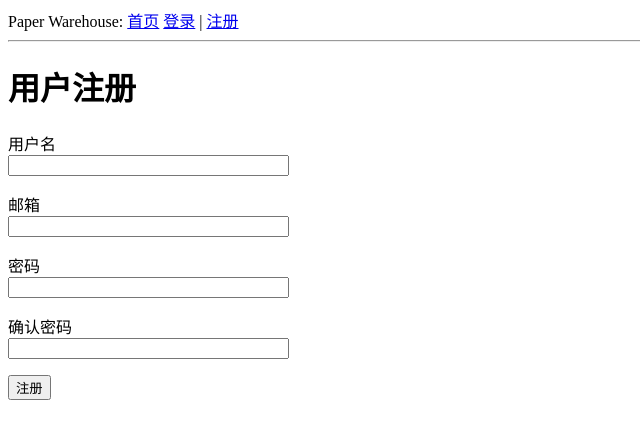
After one commit to Sunlight-zero/Flask-learning, a Flask app: page /resigter in a window 1280 px wide. The commit adds this page. Shown: the top 439 px of the page, without its empty margins (0-640 px from the left). Run offline with Flask 2, Linux system fonts and the light colour scheme.

Commit message:
Add the function of register

```diff
--- a/app/forms.py
+++ b/app/forms.py
@@ -1,9 +1,32 @@
 from flask_wtf import FlaskForm
 from wtforms import StringField, PasswordField, BooleanField, SubmitField
-from wtforms.validators import DataRequired
+from wtforms.validators import ValidationError, DataRequired, Email, EqualTo
+from app.models import User
 
 class LoginForm(FlaskForm):
     username = StringField('用户名', validators=[DataRequired('请输入用户名')])
     password = PasswordField('密码', validators=[DataRequired('请输入密码')])
     remember_me = BooleanField('保持登录状态')
     submit = SubmitField('登录')
+
+class RegisrationForm(FlaskForm):
+    username = StringField('用户名', validators=[DataRequired('请输入您的用户名')])
+    email = StringField('邮箱', validators=[
+        DataRequired('请输入您的邮箱'),
+        Email('请使用正确格式的邮箱')
+    ])
+    password = PasswordField('密码', validators=[DataRequired('请输入您的密码')])
+    repeat_password = PasswordField('确认密码', validators=[
+        DataRequired('请再次确认密码'),
+        EqualTo('password', message='两次密码不一致，请重新检查您的密码')])
+    submit = SubmitField('注册')
+
+    def validate_username(self, username):
+        user = User.query.filter_by(username=username.data).first()
+        if user is not None:
+            raise ValidationError('该用户名已被注册，请换一个用户名')
+
+    def validate_email(self, email):
+        email = User.query.filter_by(email=email.data).first()
+        if email is not None:
+            raise ValidationError('该邮箱已被注册，请换一个邮箱')
--- a/app/models.py
+++ b/app/models.py
@@ -4,6 +4,7 @@ from werkzeug.security import generate_password_hash, check_password_hash
 from flask_login import UserMixin
 
 
+# 用于输入用户的ID，返回用户对象
 @login.user_loader
 def load_user(id):
     return User.query.get(int(id))
--- a/app/routes.py
+++ b/app/routes.py
@@ -1,7 +1,7 @@
 from flask import render_template, flash, redirect, url_for
 from flask_login import current_user, login_user, logout_user, login_required
-from app import app
-from app.forms import LoginForm
+from app import app, db
+from app.forms import LoginForm, RegisrationForm
 from app.models import User
 
 @app.route('/')
@@ -29,3 +29,17 @@ def login():
 def logout():
     logout_user()
     return redirect(url_for('index'))
+
+@app.route('/resigter', methods=['GET', 'POST'])
+def register():
+    if current_user.is_authenticated:
+        return redirect(url_for('index'))
+    form = RegisrationForm()
+    if form.validate_on_submit():
+        user = User(username=form.username.data, email=form.email.data)
+        user.set_password(form.password.data)
+        db.session.add(user)
+        db.session.commit()
+        flash('注册成功，您已成为本网站的会员！')
+        return redirect(url_for('login'))
+    return render_template('register.html', form=form)
--- a/app/templates/base.html
+++ b/app/templates/base.html
@@ -7,8 +7,8 @@
     {% else %}
     <title>欢迎来到佩帕仓库</title>
     {% endif %}
-    {% block css %}
-    {% endblock %}
+    <link rel="stylesheet" href="{{ url_for('static', filename='css/base.css') }}" type="text/css"/>
+    {% block css %}{% endblock %}
 </head>
 <body>
     <div>
@@ -16,6 +16,8 @@
         <a href="{{ url_for('index') }}">首页</a>
         {% if current_user.is_anonymous %}
         <a href="{{ url_for('login') }}">登录</a>
+        |
+        <a href="{{ url_for('register') }}">注册</a>
         {% else %}
         <a href="{{ url_for('logout')}}">退出登录</a>
         {% endif %}
--- a/app/templates/login.html
+++ b/app/templates/login.html
@@ -2,10 +2,11 @@
 
 {% block css %}
 <link rel="stylesheet" href="{{ url_for('static', filename='css/login.css') }}" type="text/css" />
-{% endblock%}
+{% endblock %}
 
 {% block content %}
     <h1>登录</h1>
+    <p>新用户<a href="{{ url_for('register') }}">点此注册</a></p>
     <form action="" method="POST" novalidate>
         {{ form.hidden_tag() }} {# hidden tag 用于生成一个隐藏的趋于，包含一个用于防止攻击的 token #}
         <p>
--- /dev/null
+++ b/app/templates/register.html
@@ -0,0 +1,41 @@
+{% extends "base.html" %}
+
+{% block css %}
+<link rel="stylesheet" href="{{ url_for('static', filename='css/register.css') }}" type="text/css" />
+{% endblock %}
+
+{% block content %}
+<h1>用户注册</h1>
+<form action="" method="post">
+    {{ form.hidden_tag() }}
+    <p>
+        {{ form.username.label }}<br/>
+        {{ form.username(size=32) }}<br/>
+        {% for error in form.username.errors %}
+        <span class="error-text">{{ error }}</span><br/>
+        {% endfor %}
+    </p>
+    <p>
+        {{ form.email.label }}<br/>
+        {{ form.email(size=32) }}<br/>
+        {% for error in form.email.errors %}
+        <span class="error-text">{{ error }}</span><br/>
+        {% endfor %}
+    </p>
+    <p>
+        {{ form.password.label }}<br/>
+        {{ form.password(size=32) }}<br/>
+        {% for error in form.password.errors %}
+        <span class="error-text">{{ error }}</span><br/>
+        {% endfor %}
+    </p>
+    <p>
+        {{ form.repeat_password.label }}<br/>
+        {{ form.repeat_password(size=32) }}<br/>
+        {% for error in form.repeat_password.errors %}
+        <span class="error-text">{{ error }}</span><br/>
+        {% endfor %}
+    </p>
+    {{ form.submit }}
+</form>
+{% endblock %}
--- a/requirements.txt
+++ b/requirements.txt
@@ -4,3 +4,4 @@ flask-wtf
 flask-sqlalchemy
 flask-migrate
 flask-login
+email-validator
```
Also changed, not shown: app.db, app/static/css/base.css (renamed from app/static/css/login.css), app/static/css/register.css (added).
